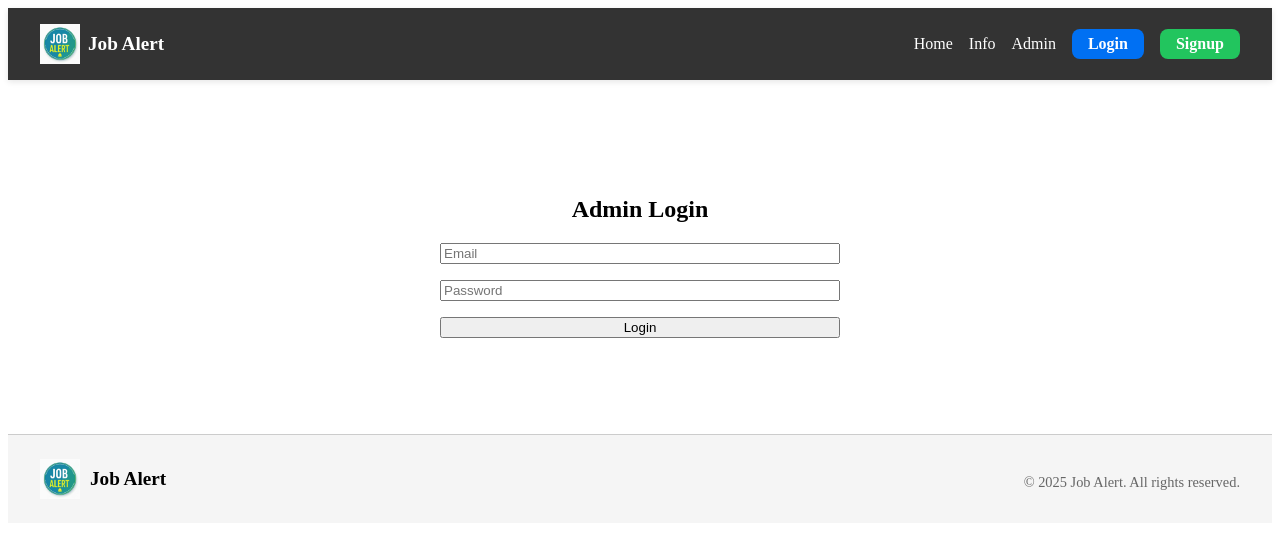
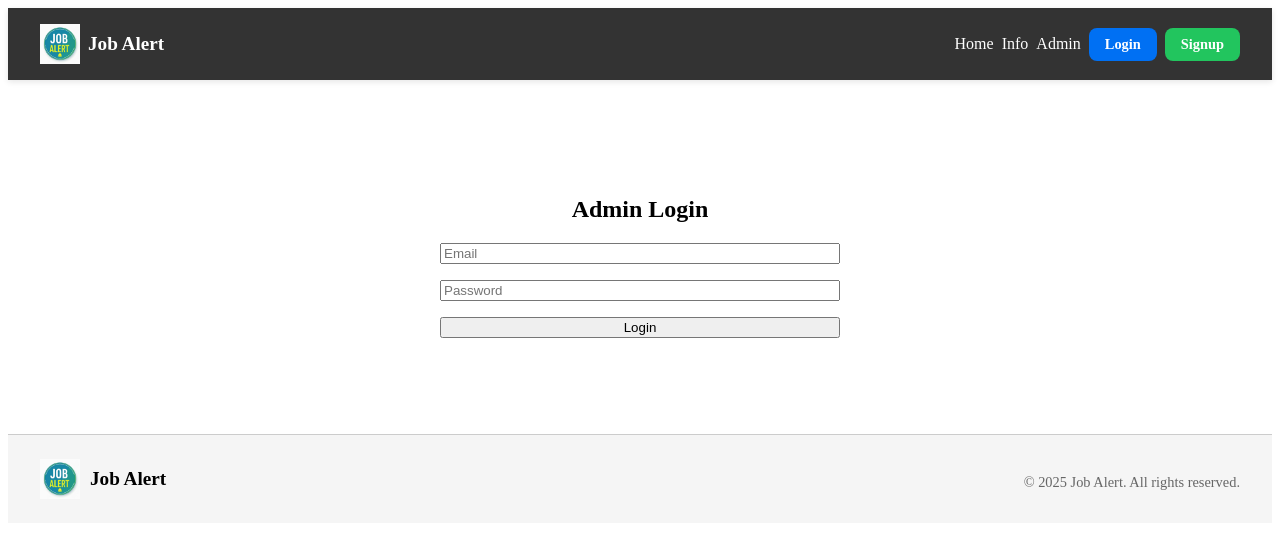
Before and after one commit to amlan950/amlan950-job_alert, a Next.js app: page /Login in a window 1280 px wide. Shown: the top 536 px of the page. Built offline with nearby package versions, Linux system fonts and the light colour scheme; no server answers.

Commit message:
login and signup

```diff
--- a/Components/NavBar.js
+++ b/Components/NavBar.js
@@ -226,7 +226,10 @@ nav: {
 right: {
   display: "flex",
   alignItems: "center",
-    gap: "1rem",
+  flexWrap: "wrap",         // ✅ allow wrapping on small screens
+  gap: "0.5rem",
+  justifyContent: "flex-end",
+  maxWidth: "100%",
 },
   link: {
     color: "#fff",
@@ -234,32 +237,41 @@ nav: {
     fontSize: "1rem",
   },
 loginBtn: {
-    padding: "0.4rem 1rem",
+  padding: "0.5rem 1rem",
   backgroundColor: "#0070f3",
   color: "#fff",
   borderRadius: "8px",
+  fontWeight: "bold",
   textDecoration: "none",
-    fontWeight: "bold",
+  fontSize: "0.9rem",
+  whiteSpace: "nowrap",     // ✅ avoid cutting text mid-line
 },
+
 signupBtn: {
-    padding: "0.4rem 1rem",
+  padding: "0.5rem 1rem",
   backgroundColor: "#22c55e",
   color: "#fff",
   borderRadius: "8px",
+  fontWeight: "bold",
   textDecoration: "none",
-    fontWeight: "bold",
+  fontSize: "0.9rem",
+  whiteSpace: "nowrap",
 },
 logoutBtn: {
-    padding: "0.4rem 1rem",
+  padding: "0.5rem 1rem",
   backgroundColor: "#ef4444",
   color: "#fff",
   borderRadius: "8px",
   fontWeight: "bold",
+  border: "none",
   cursor: "pointer",
-    border: "none",
+  fontSize: "0.9rem",
+  whiteSpace: "nowrap",
 },
 email: {
-    fontSize: "0.9rem",
+  fontSize: "0.85rem",
   color: "#ccc",
+  maxWidth: "100%",
+  wordBreak: "break-word",
 },
 };
```
Lines whose indentation alone changed are shown as unchanged.
